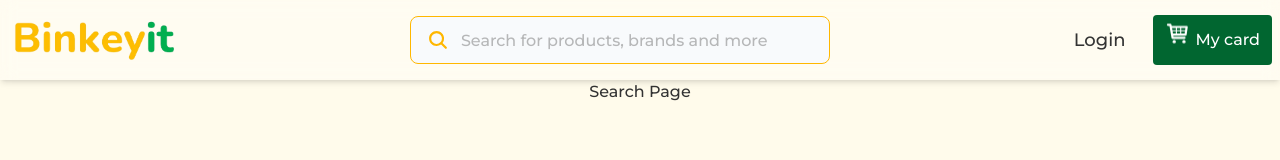
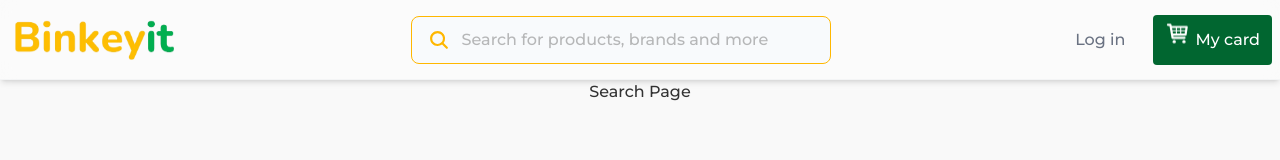
Before and after one commit to Papa-Becaye/eCommerce_App, a React (Vite) app in the folder client/: page /search in a window 1280 px wide. Shown: the top 160 px of the page. Built offline with nearby package versions, Linux system fonts and the light colour scheme.

Commit message:
design dark screen

```diff
--- a/client/src/components/Footer.jsx
+++ b/client/src/components/Footer.jsx
@@ -8,7 +8,7 @@ import { Link } from 'react-router-dom'
 const Footer = () => {
   return (
     <>
-      <footer className="bg-white dark:bg-gray-900">
+      <footer className="bg-white dark:bg-gray-900 dark:border-gray-700 border-t border-gray-200">
         <div className="mx-auto w-full container p-4 py-6 lg:py-8">
           <div className="md:flex md:justify-between">
             <div className="mb-6 md:mb-0">
--- a/client/src/components/Header.jsx
+++ b/client/src/components/Header.jsx
@@ -19,7 +19,7 @@ function Header() {
   };
 
   return (
-    <header className='h-28 lg:h-20 md:shadow-md sticky backdrop-blur top-0 bg-white/30 flex justify-center flex-col gap-1'>
+    <header className='h-28 lg:h-20 md:shadow-md sticky backdrop-blur top-0 bg-white/30 flex justify-center flex-col gap-1 dark:bg-gray-900/30 border-b border-gray-200/30'>
       {
         !(isMobile && isSearchPage) && (
           <div className='container flex items-center mx-auto px-2 justify-between'>
@@ -42,7 +42,7 @@ function Header() {
                 </button>
               </div>
               <div className='hidden lg:flex justify-center items-center gap-4'>
-                <button onClick={redirectToLogin} className='text-lg p-3'>Login</button>
+                <button onClick={redirectToLogin} className='px-3 text-gray-500 hover:text-gray-800 cursor-pointer transition-all duration-200 ease-in-out'>Log in</button>
                 <div>
                   <button className='flex items-center justify-center text-white gap-1 bg-green-800 rounded-sm p-3 hover:bg-green-700 transition-all duration-300 ease-in-out'>
                     <div className='animate-bounce'>
--- a/client/src/components/Search.jsx
+++ b/client/src/components/Search.jsx
@@ -24,7 +24,7 @@ const Search = () => {
     };
   return (
     <div>
-        <div className='flex items-center min-w-[300px] h-11 lg:h-12 lg:min-w-[420px] rounded-lg border border-gray-200 p-1 overflow-hidden text-neutral-500 bg-slate-50 group focus-within:border-primary transition-all duration-200 ease-in-out'>
+        <div className='flex items-center min-w-[300px] h-11 lg:h-12 lg:min-w-[420px] rounded-lg dark:border-gray-200/30 border border-gray-200 p-1 overflow-hidden text-neutral-500 dark:bg-slate-800 dark:text-gray-400 bg-slate-50 group focus-within:border-primary transition-all duration-200 ease-in-out'>
             <div>
                 {
                     (isMobile && isSearchPage) ? (
--- a/client/src/index.css
+++ b/client/src/index.css
@@ -35,5 +35,5 @@
 }
 
 body {
-    @apply bg-amber-50;
+    @apply bg-light dark:bg-gray-900;
 }
--- a/client/src/pages/Login.jsx
+++ b/client/src/pages/Login.jsx
@@ -54,7 +54,7 @@ const Login = () => {
 
   return (
     <section className='w-full container mx-auto px-2'>
-        <div className='bg-white rounded-md p-7 my-4 max-w-lg mx-auto w-full grid gap-4 border border-gray-200'>
+        <div className='bg-white dark:bg-gray-900 dark:border-gray-700 rounded-md p-7 my-4 max-w-lg mx-auto w-full grid gap-4 border border-gray-200'>
             <div className='md:text-2xl text-center text-gray-700'>
                 <h1>Login to your account</h1>
             </div>
```
